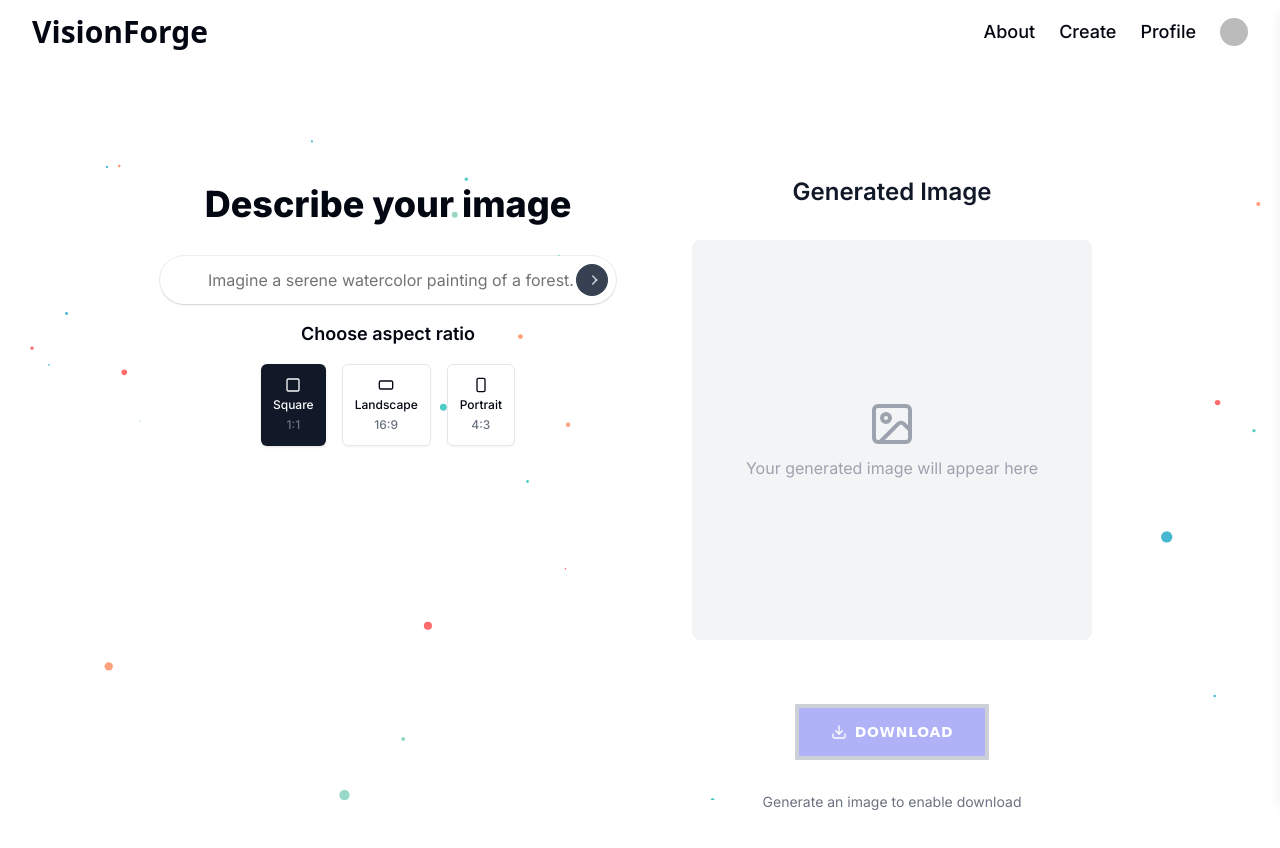
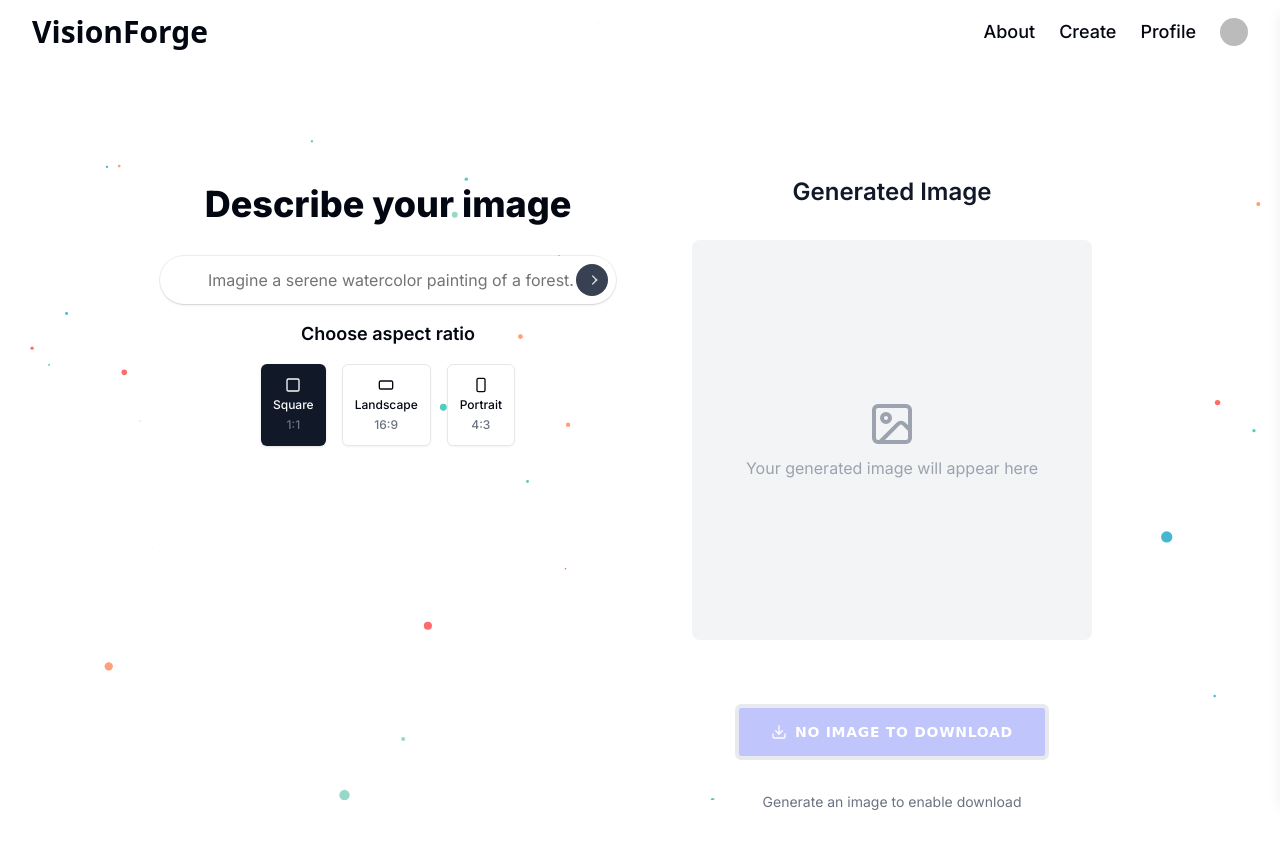
Before and after one commit to Kushhhhhhhh/VisionForgev2, a Next.js app: page /create in a window 1280 px wide. Shown: the top 848 px of the page. Built offline with nearby package versions, Linux system fonts and the light colour scheme; no server answers; sample sign-in values are in the browser's storage; some icons are missing.

Commit message:
Direct Download and Button Fix

```diff
--- a/src/components/custom/CreateForm.tsx
+++ b/src/components/custom/CreateForm.tsx
@@ -79,13 +79,29 @@ export default function CreateForm() {
     setPrompt(e.target.value);
   };
 
-  const handleDownload = () => {
-    if (imageUrl) {
+  const handleDownload = async () => {
+    if (!imageUrl) return;
+
+    const sanitizedPrompt = prompt.replace(/\s+/g, "_").replace(/[^a-zA-Z0-9_]/g, "");
+
+    try {
+      const response = await fetch(imageUrl);
+      const blob = await response.blob();
+      const url = URL.createObjectURL(blob);
+
       const link = document.createElement("a");
-      const sanitizedPrompt = prompt.replace(/\s+/g, "_").replace(/[^a-zA-Z0-9_]/g, "");
-      link.href = imageUrl;
+      link.href = url;
       link.download = `${sanitizedPrompt}.jpg`;
+      link.target = "_blank";
+      link.rel = "noopener";
+      link.referrerPolicy = "no-referrer";
+      document.body.appendChild(link);
       link.click();
+      document.body.removeChild(link);
+      URL.revokeObjectURL(url);
+    } catch (error) {
+      console.error("Download failed:", error);
+      alert("Failed to download image. Please try again.");
     }
   };
 
@@ -201,21 +217,22 @@ export default function CreateForm() {
           <Button
             onClick={handleDownload}
             disabled={loading || !imageUrl}
-            className={`mt-8 px-8 py-6
-            bg-indigo-500 text-white font-bold
-            border-4 border-black
-            shadow-[8px_8px_0_0_rgba(0,0,0,1)]
-            flex items-center gap-2
-            transition-transform duration-150 active:translate-x-1 active:translate-y-1
-            disabled:opacity-50 disabled:shadow-none disabled:border-gray-400
-            uppercase tracking-wider
-            rounded-none
-            font-brutal
-            ${loading ? "cursor-not-allowed" : ""}
-          `}
+            className={`
+    mt-8 px-8 py-6
+    bg-indigo-600 hover:bg-indigo-700 text-white font-bold
+    border-4 border-black
+    shadow-[4px_4px_0_rgba(0,0,0,1)]
+    flex items-center justify-center gap-2
+    transition-all duration-200 active:translate-x-1 active:translate-y-1
+    disabled:opacity-50 disabled:shadow-none disabled:border-gray-300 disabled:bg-indigo-400
+    uppercase tracking-wider
+    rounded-md
+    font-brutal
+    ${loading ? 'cursor-not-allowed' : 'cursor-pointer'}
+  `}
           >
             <Download className="w-5 h-5" />
-            {loading ? "Downloading..." : "Download"}
+            {loading ? 'Generating...' : imageUrl ? 'Download' : 'No Image to Download'}
           </Button>
           {!imageUrl && !loading && (
             <p className="text-sm text-gray-500">Generate an image to enable download</p>
--- a/src/components/custom/ImageCard.tsx
+++ b/src/components/custom/ImageCard.tsx
@@ -18,14 +18,30 @@ interface ImageCardProps {
 export default function ImageCard({ image, onDelete }: ImageCardProps) {
   const [isHovered, setIsHovered] = useState(false)
 
-  const handleDownload = () => {
-    const link = document.createElement("a")
-    link.href = image.imageUrl
-    link.download = `ai-image-${image._id}.jpg`
-    document.body.appendChild(link)
-    link.click()
-    document.body.removeChild(link)
-  }
+  const handleDownload = async () => {
+    if (!image?.imageUrl) return;
+
+    try {
+      const response = await fetch(image.imageUrl);
+      const blob = await response.blob();
+      const url = URL.createObjectURL(blob);
+
+      const link = document.createElement("a");
+      link.href = url;
+      link.download = `ai-image-${image._id}.jpg`;
+      link.target = "_blank";
+      link.rel = "noopener";
+
+      document.body.appendChild(link);
+      link.click();
+      document.body.removeChild(link);
+
+      URL.revokeObjectURL(url);
+    } catch (error) {
+      console.error("Download failed:", error);
+      alert("Failed to download the image. Please try again.");
+    }
+  };
 
   return (
     <Card className="overflow-hidden" onMouseEnter={() => setIsHovered(true)} onMouseLeave={() => setIsHovered(false)}>
```
